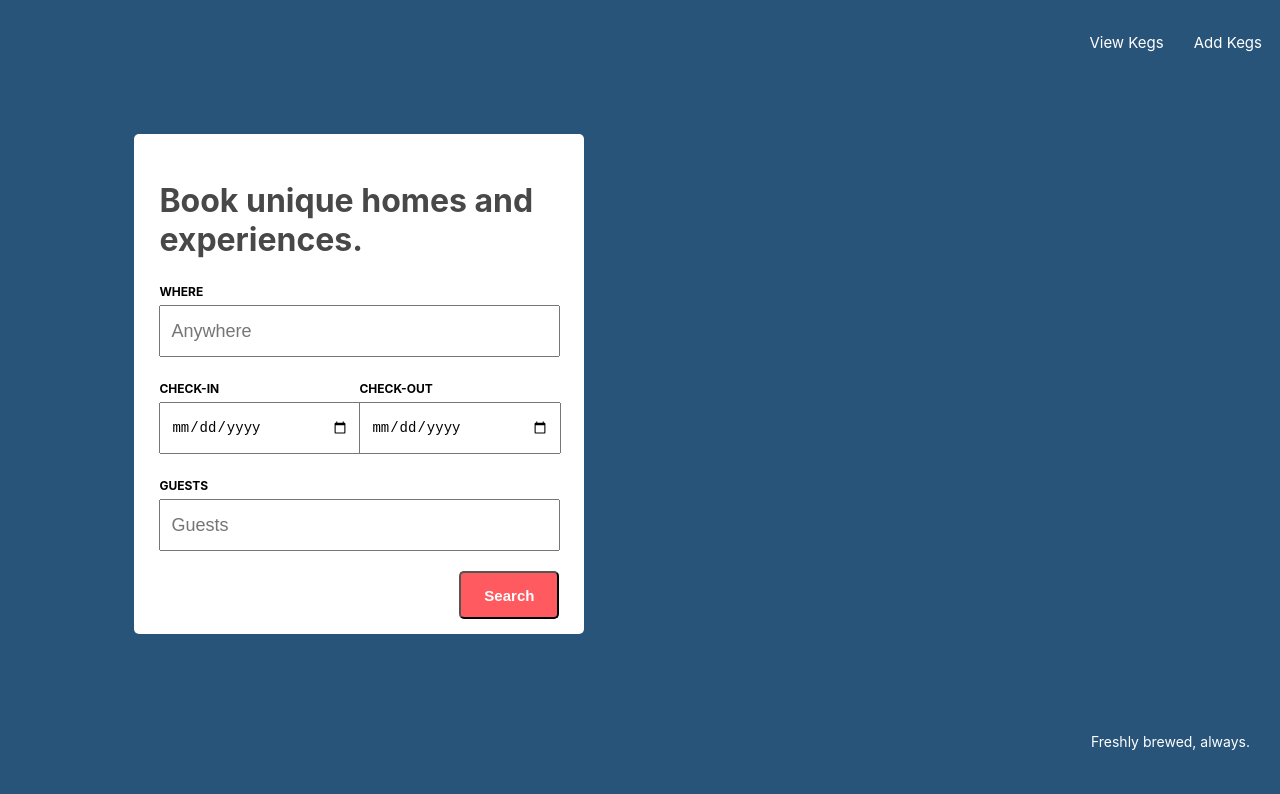
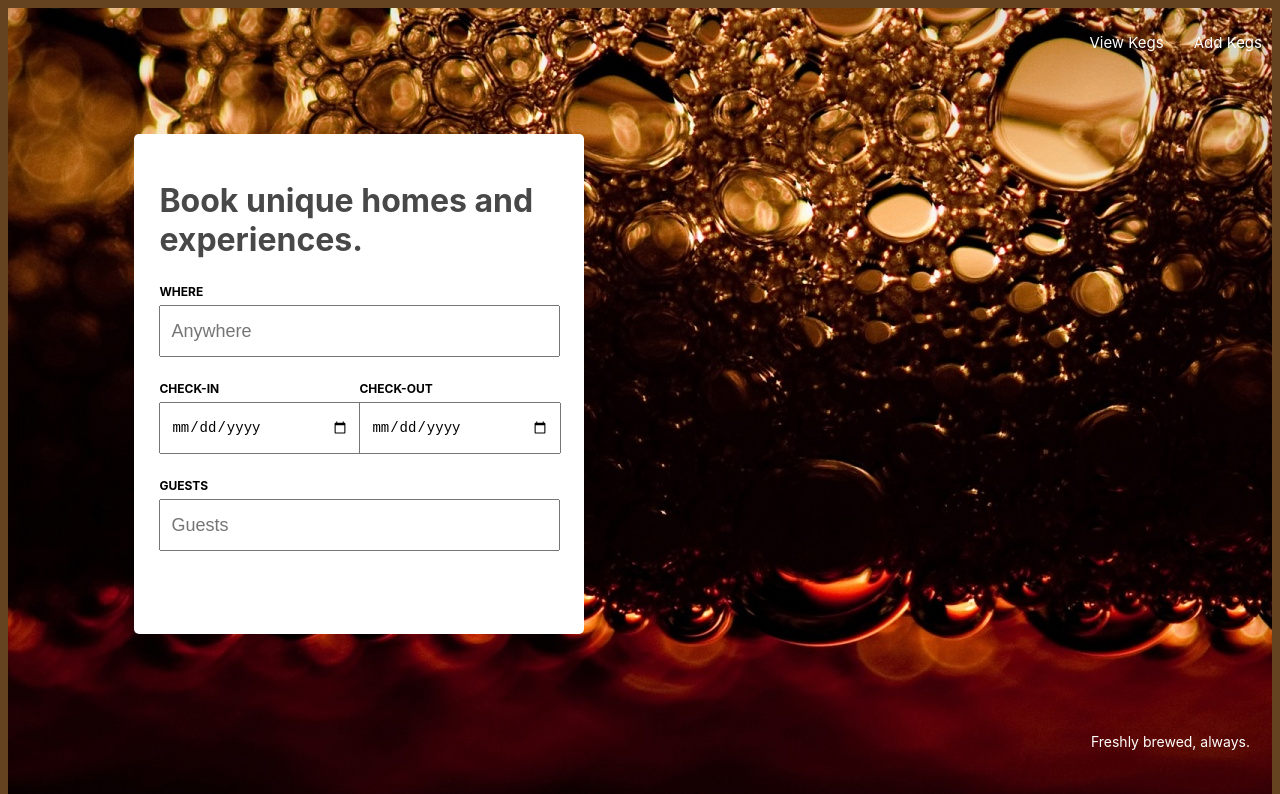
Before and after one commit to youngzliu/TapRoomReact, a React app: page /#/ in a window 1280 px wide. Shown: the top 794 px of the page. Built offline with nearby package versions, Linux system fonts and the light colour scheme.

Commit message:
add a background image.

```diff
--- a/src/components/App.jsx
+++ b/src/components/App.jsx
@@ -4,10 +4,16 @@ import Home from "./Home";
 import SearchResults from "./SearchResults";
 import Error404 from "./Error404";
 import NewKeg from "./NewKeg";
+import beerBubbles from "./assets/images/beerBubbles.jpg";
 
 function App() {
   return (
-    <div>
+    <div
+      style={{
+        backgroundImage: "url(" + beerBubbles + ")",
+        minHeight: "5000px"
+      }}
+    >
       <style jsx global>
         {`
           body {
--- a/src/components/Form.jsx
+++ b/src/components/Form.jsx
@@ -85,12 +85,6 @@ export default function Form() {
         <label>GUESTS</label>
         <br />
         <input className="where" type="text" placeholder="Guests" />
-
-        <div className="btnContainer">
-          <Link to="/search">
-            <button className="submitBtn">Search</button>
-          </Link>
-        </div>
       </form>
     </div>
   );
--- a/src/components/Home.jsx
+++ b/src/components/Home.jsx
@@ -1,6 +1,7 @@
 import React from "react";
 import Navbar from "./Navbar";
 import Form from "./Form";
+import beerBubbles from "./assets/images/beerBubbles.jpg";
 
 export default function Home() {
   return (
@@ -8,7 +9,7 @@ export default function Home() {
       <style jsx global>
         {`
           body {
-            background: #28547a;
+            background: #654321;
           }
         `}
       </style>
--- a/src/components/SearchResults.jsx
+++ b/src/components/SearchResults.jsx
@@ -5,13 +5,6 @@ import Explore from "./Explore";
 export default function SearchResults() {
   return (
     <div>
-      <style jsx global>
-        {`
-          body {
-            background: white;
-          }
-        `}
-      </style>
       <style jsx>
         {`
           .testing {
```
Also changed, not shown: src/components/assets/images/beerBubbles.jpg (added).
